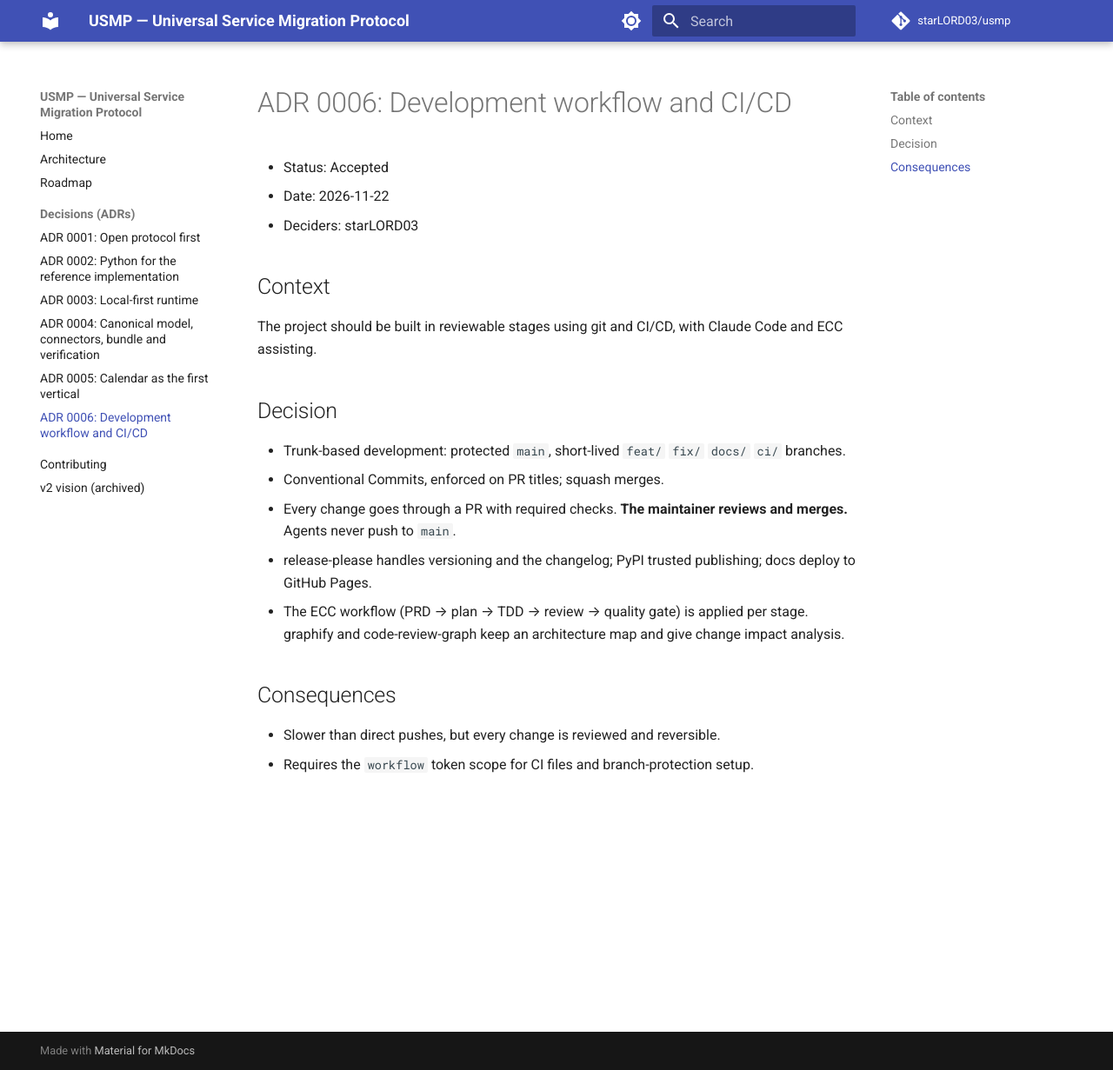
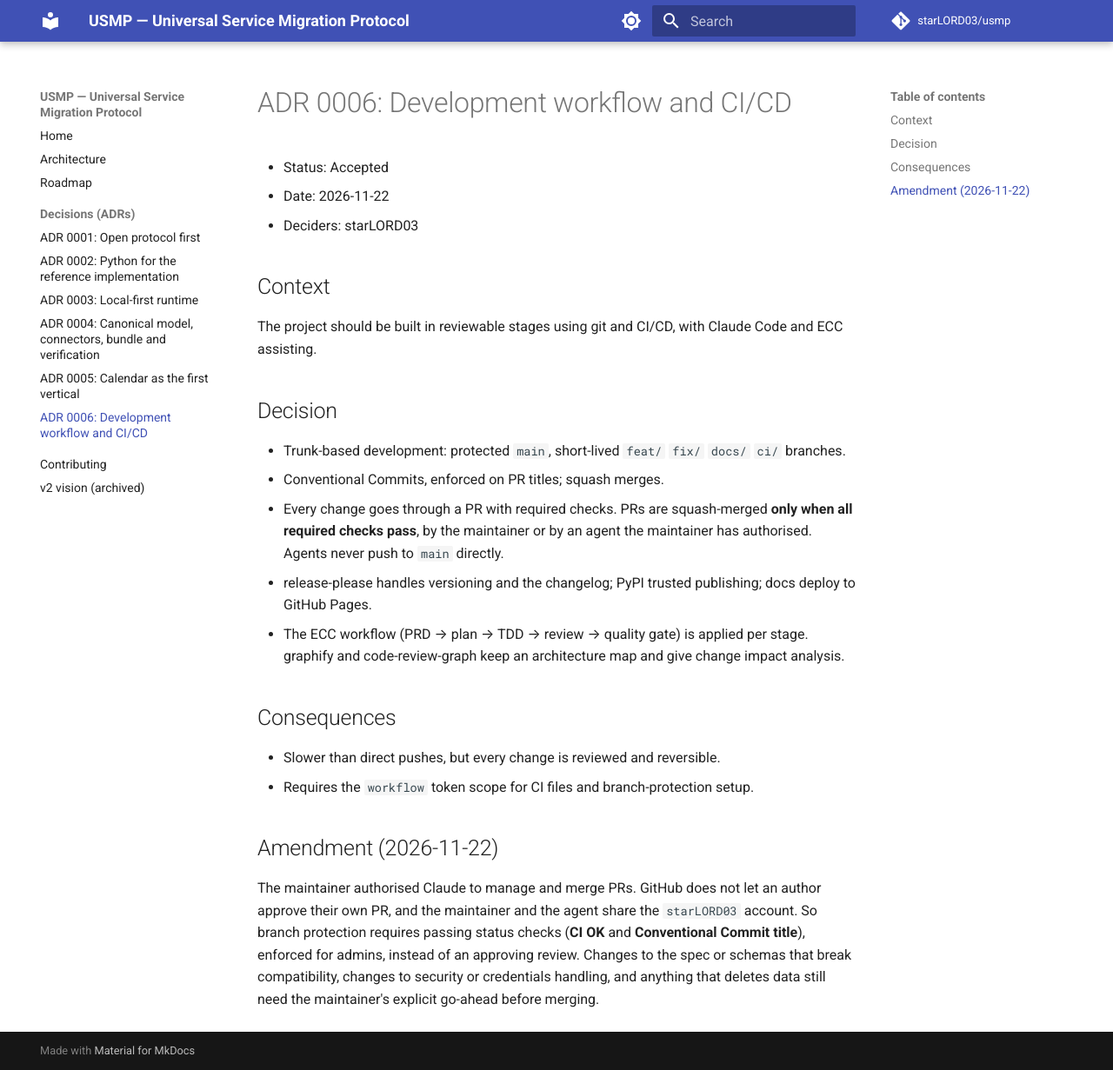
Before and after one commit to starLORD03/usmp, an MkDocs documentation site: the page built from docs/adr/0006-development-workflow.md, in a window 1280 px wide and 1231 px high. Shown: the whole window at 87% size. Built offline with MkDocs 1.6.1 and Material for MkDocs 9.7.7, drawn with Linux system fonts in a browser that asks for light colours; comment, search, counter and statistics services are not loaded.

Commit message:
docs: let authorised agents squash-merge PRs on green CI
GitHub does not allow approving your own PR and the maintainer and agent
share one account, so passing required checks replace the approving
review. Amends ADR 0006.

Co-Authored-By: Claude Opus 5.5 <noreply@anthropic.com>

```diff
--- a/docs/adr/0006-development-workflow.md
+++ b/docs/adr/0006-development-workflow.md
@@ -12,7 +12,7 @@ The project should be built in reviewable stages using git and CI/CD, with Claud
 
 - Trunk-based development: protected `main`, short-lived `feat/` `fix/` `docs/` `ci/` branches.
 - Conventional Commits, enforced on PR titles; squash merges.
-- Every change goes through a PR with required checks. **The maintainer reviews and merges.** Agents never push to `main`.
+- Every change goes through a PR with required checks. PRs are squash-merged **only when all required checks pass**, by the maintainer or by an agent the maintainer has authorised. Agents never push to `main` directly.
 - release-please handles versioning and the changelog; PyPI trusted publishing; docs deploy to GitHub Pages.
 - The ECC workflow (PRD → plan → TDD → review → quality gate) is applied per stage. graphify and code-review-graph keep an architecture map and give change impact analysis.
 
@@ -20,3 +20,12 @@ The project should be built in reviewable stages using git and CI/CD, with Claud
 
 - Slower than direct pushes, but every change is reviewed and reversible.
 - Requires the `workflow` token scope for CI files and branch-protection setup.
+
+## Amendment (2026-11-22)
+
+The maintainer authorised Claude to manage and merge PRs. GitHub does not let an author approve
+their own PR, and the maintainer and the agent share the `starLORD03` account. So branch protection
+requires passing status checks (**CI OK** and **Conventional Commit title**), enforced for admins,
+instead of an approving review. Changes to the spec or schemas that break compatibility, changes to
+security or credentials handling, and anything that deletes data still need the maintainer's
+explicit go-ahead before merging.
```
Also changed, not shown: AGENTS.md (+1 -1 lines), CLAUDE.md (+1 -1 lines), CONTRIBUTING.md (+1 -1 lines), docs/plan/ROADMAP.md (+2 -2 lines).
